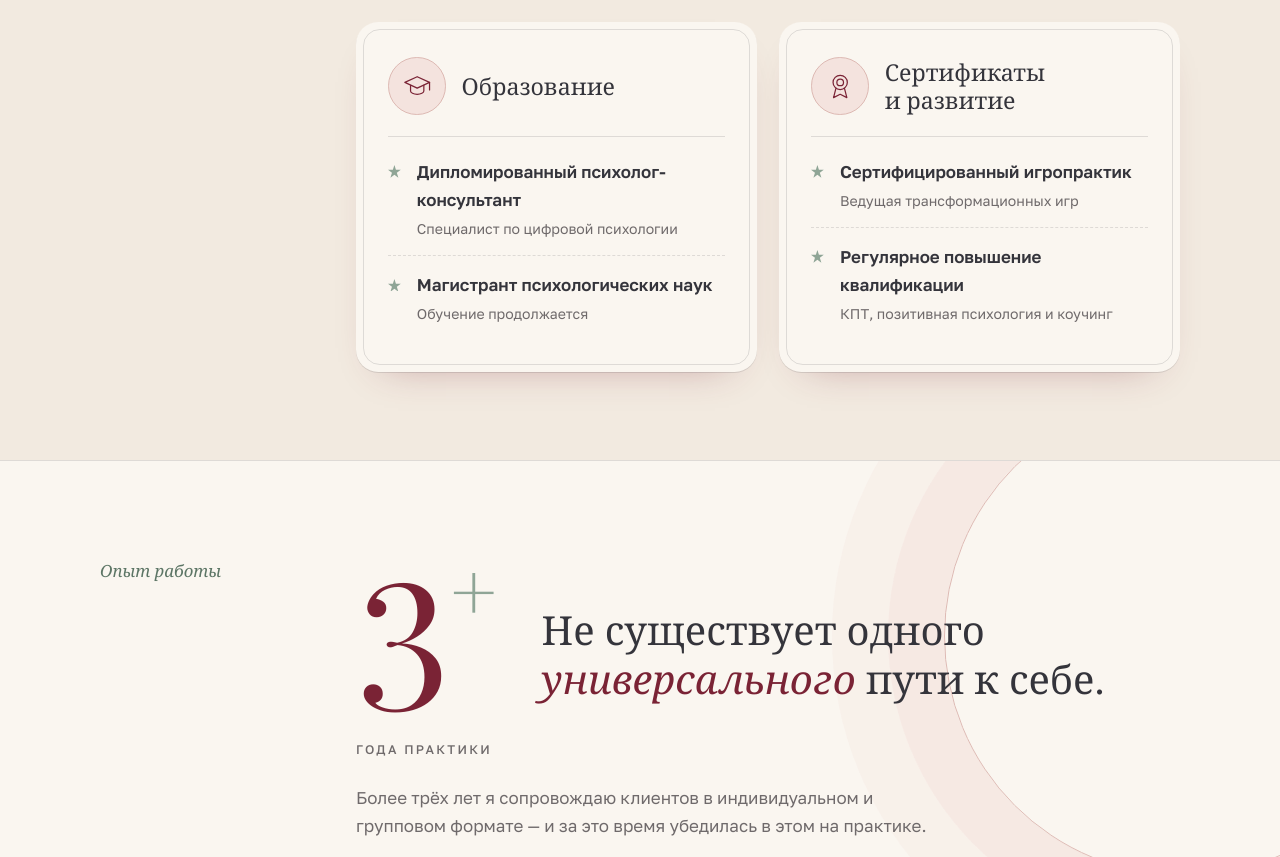
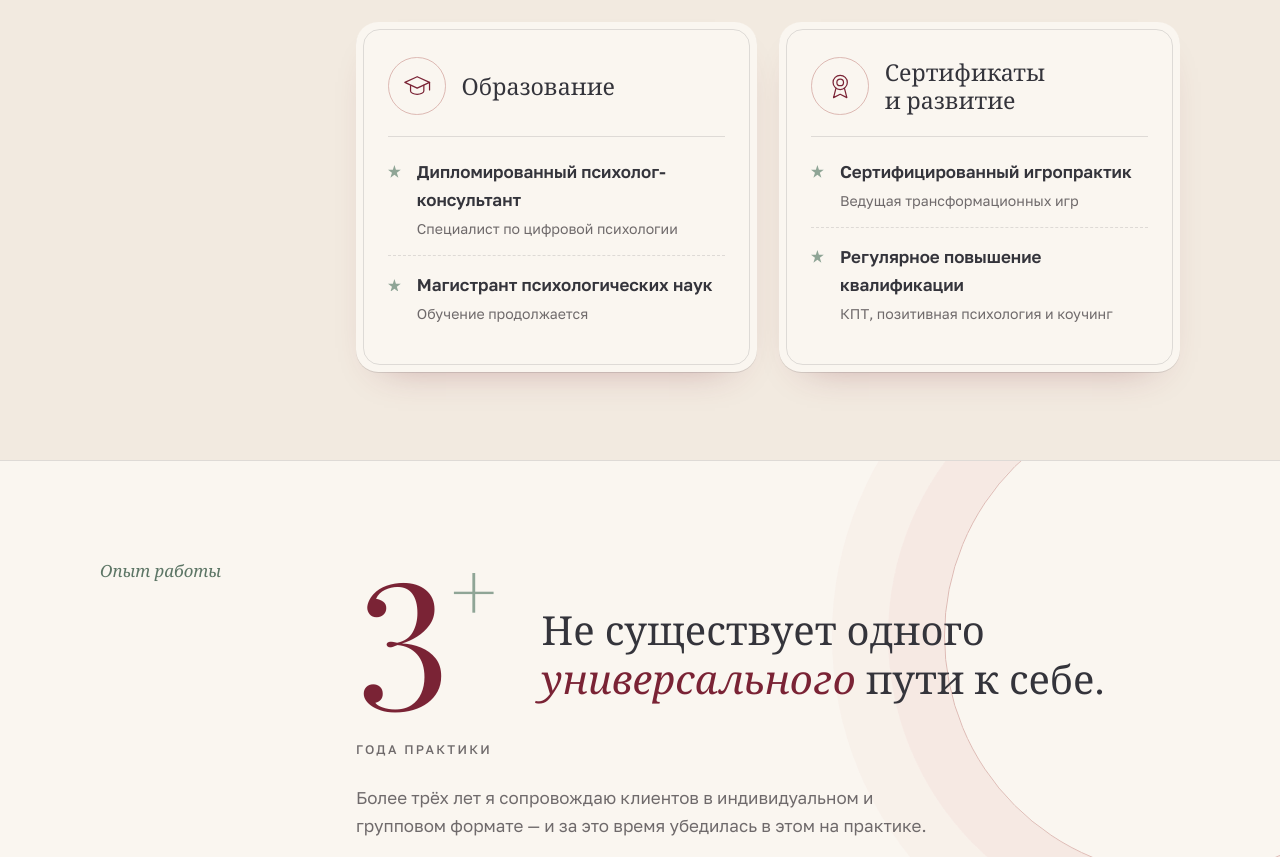
Before and after one commit to dudinamarina/dudinamarina.github.io, a plain HTML site: page index.html in a window 1280 px wide. Shown: the part 1755-2612 px from the top of the page. Drawn offline with nearby package versions, Linux system fonts and the light colour scheme; a web font is replaced by a local one.

Commit message:
Значки в блоке образования: только обводка, без заливки
Co-Authored-By: Claude Fable 5.2 <noreply@anthropic.com>
Claude-Session: https://claude.ai/code/session_01DykP4xF6UDpLLFQZ6eZN9o

```diff
--- a/index.html
+++ b/index.html
@@ -189,7 +189,7 @@ h2 { font-family: var(--display); font-weight: 400; font-size: clamp(1.8rem, 3.6
 .edu-card::before { content: ""; position: absolute; inset: .45rem; border: 1px solid var(--line); border-radius: 1.05rem; pointer-events: none; }
 .edu-card:hover { transform: translateY(-4px); box-shadow: 0 1px 0 var(--line), 0 26px 46px -26px color-mix(in srgb, var(--wine) 60%, transparent); }
 .edu-head { display: flex; align-items: center; gap: 1rem; padding-bottom: 1.3rem; margin-bottom: .4rem; border-bottom: 1px solid var(--line); }
-.edu-icon { flex: none; display: grid; place-items: center; width: 3.6rem; height: 3.6rem; border-radius: 50%; background: var(--blush-soft); border: 1px solid var(--blush); }
+.edu-icon { flex: none; display: grid; place-items: center; width: 3.6rem; height: 3.6rem; border-radius: 50%; background: transparent; border: 1px solid var(--blush); }
 .edu-icon svg { width: 1.9rem; height: 1.9rem; fill: none; stroke: var(--wine); stroke-width: 1.3; stroke-linecap: round; stroke-linejoin: round; }
 .edu-head h3 { font-family: var(--display); font-weight: 500; font-size: 1.45rem; line-height: 1.2; }
 .edu-list li { display: grid; grid-template-columns: 1rem minmax(0, 1fr); gap: .8rem; padding-block: .95rem; }
```
